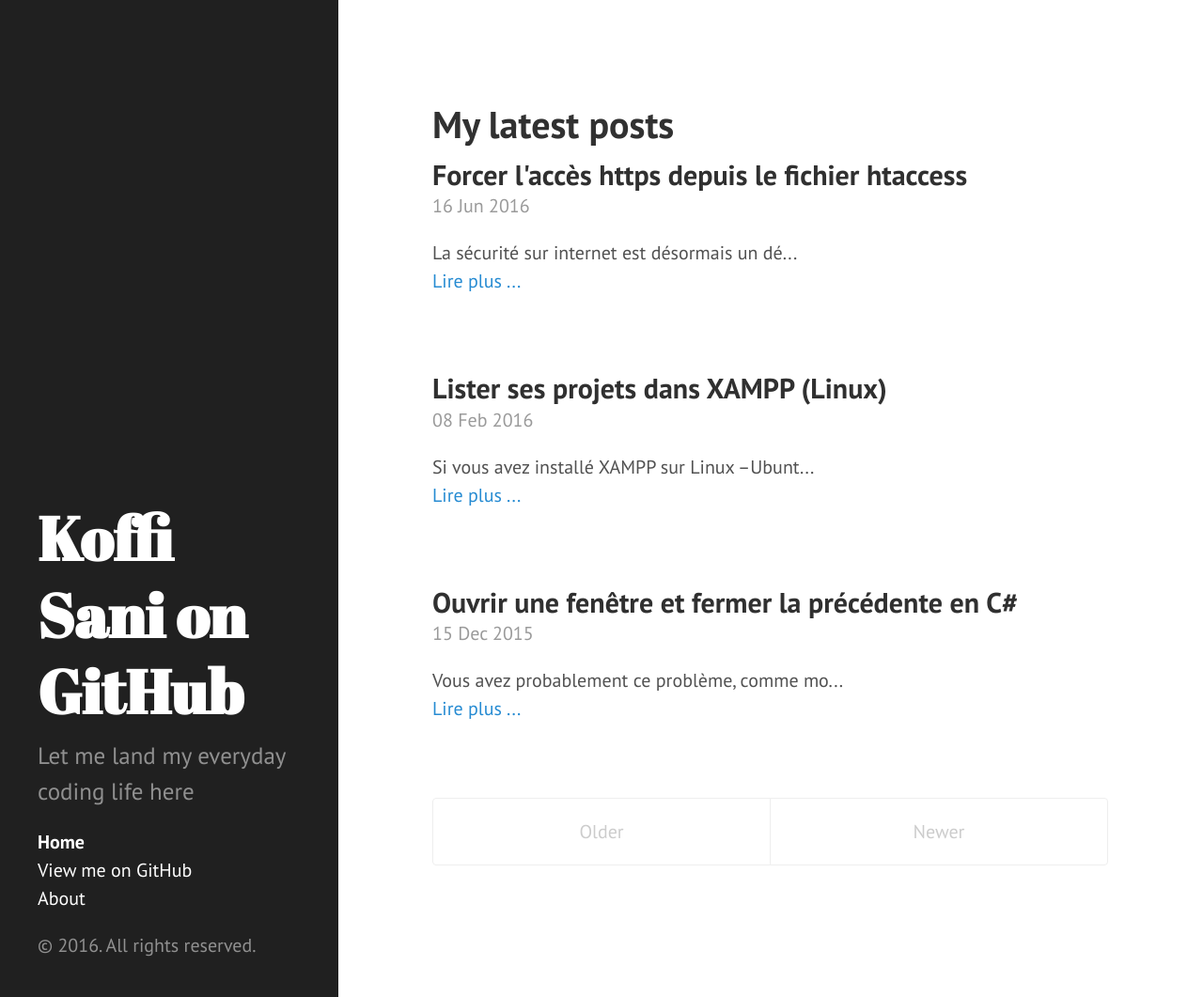
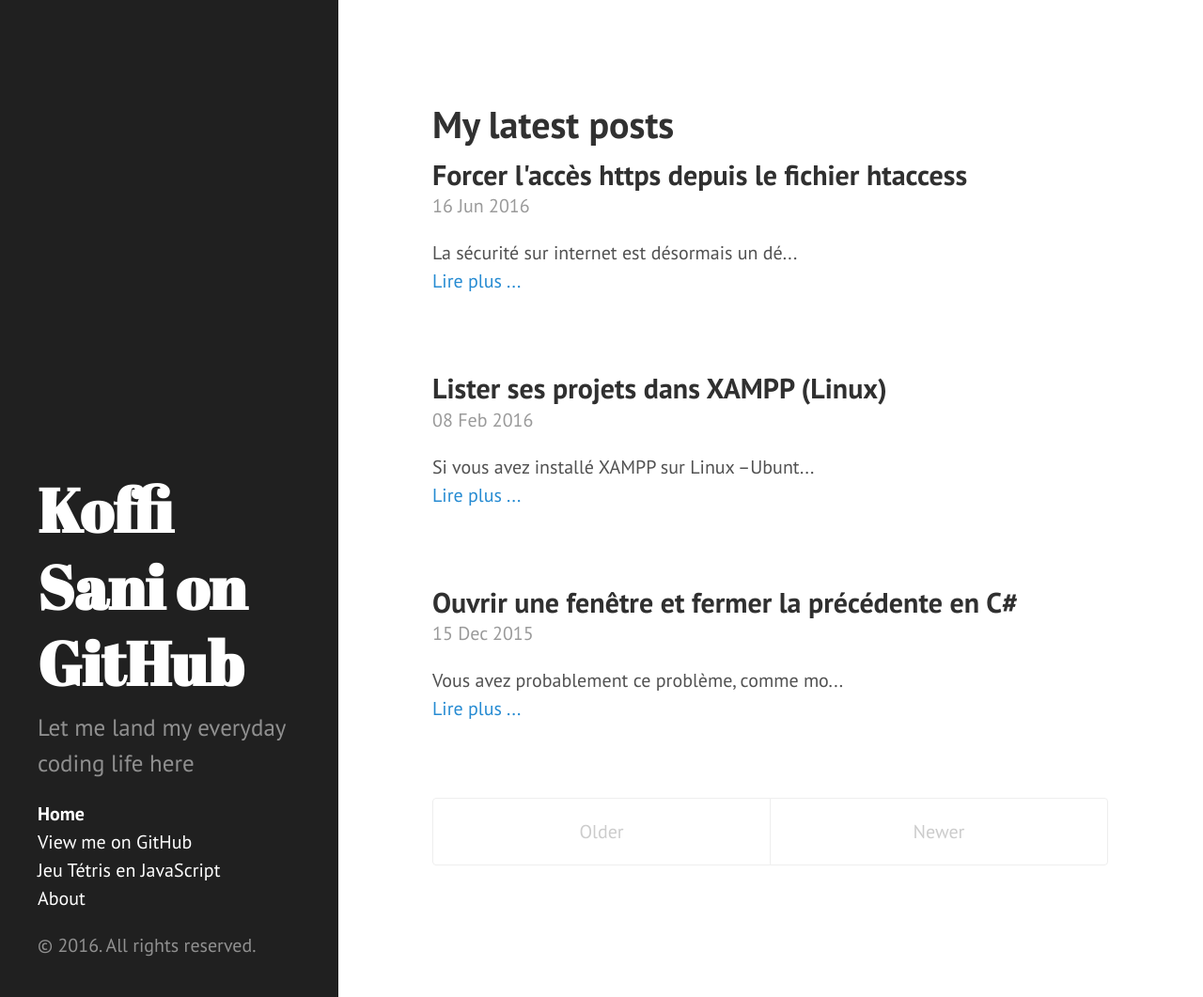
Before and after one commit to koffisani/koffisani.github.io, a Jekyll site: the page built from index.html, in a window 1280 px wide and 1061 px high. Shown: the whole window at 94% size. Built offline with Jekyll 4.4.1, drawn with Linux system fonts in a browser that asks for light colours; the list of posts is cut into pages by our own code.

Commit message:
Add gh-games link

```diff
--- a/_includes/sidebar.html
+++ b/_includes/sidebar.html
@@ -11,6 +11,10 @@
       </li>
       <li class="sidebar-nav-item">
         <a href="https://github.com/koffisani">View me on GitHub</a>
+      </li>
+
+      <li class="sidebar-nav-item">
+        <a href="/gh-games">Jeu Tétris en JavaScript</a>
       </li>
 
       {% comment %}
```
